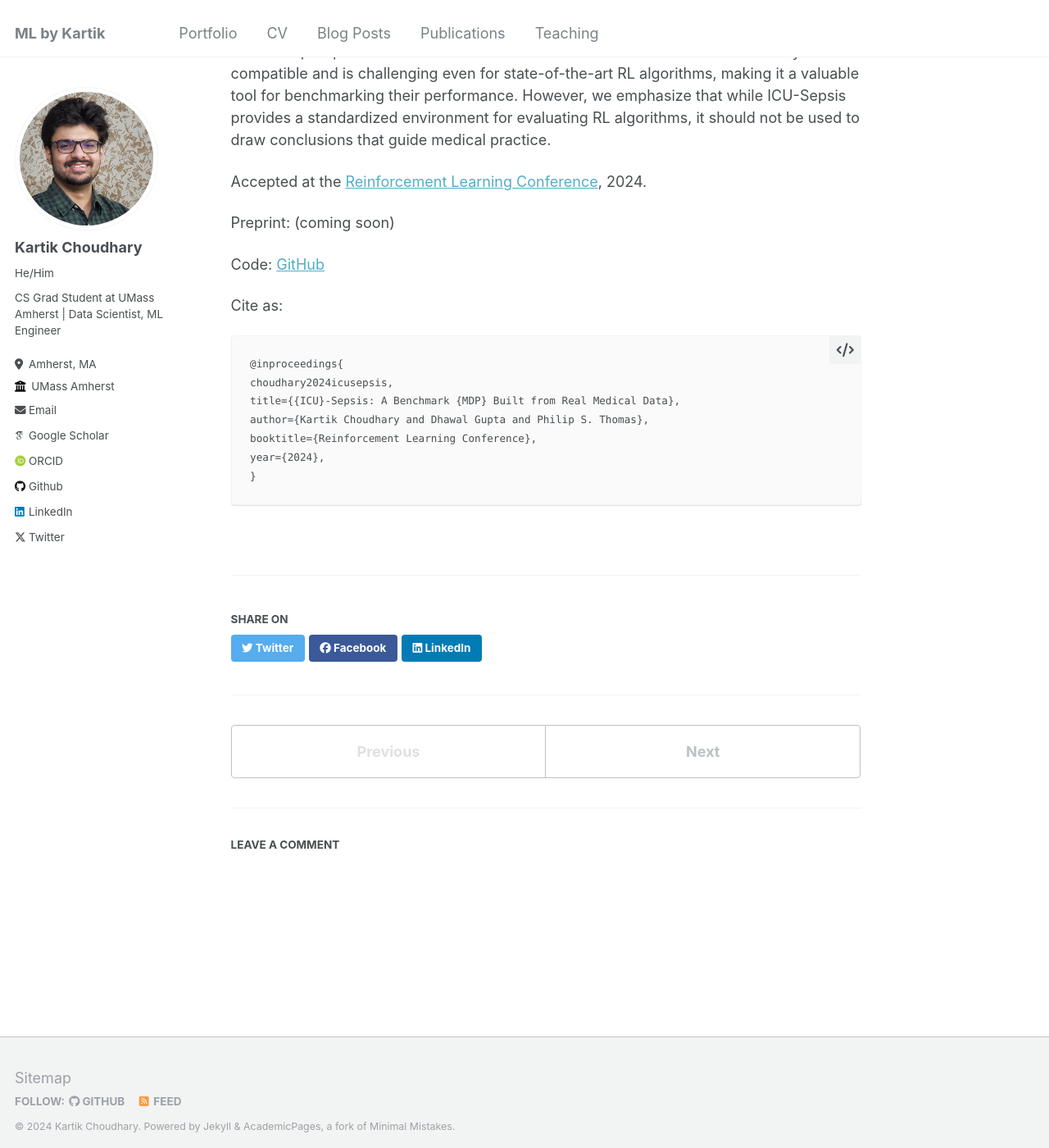
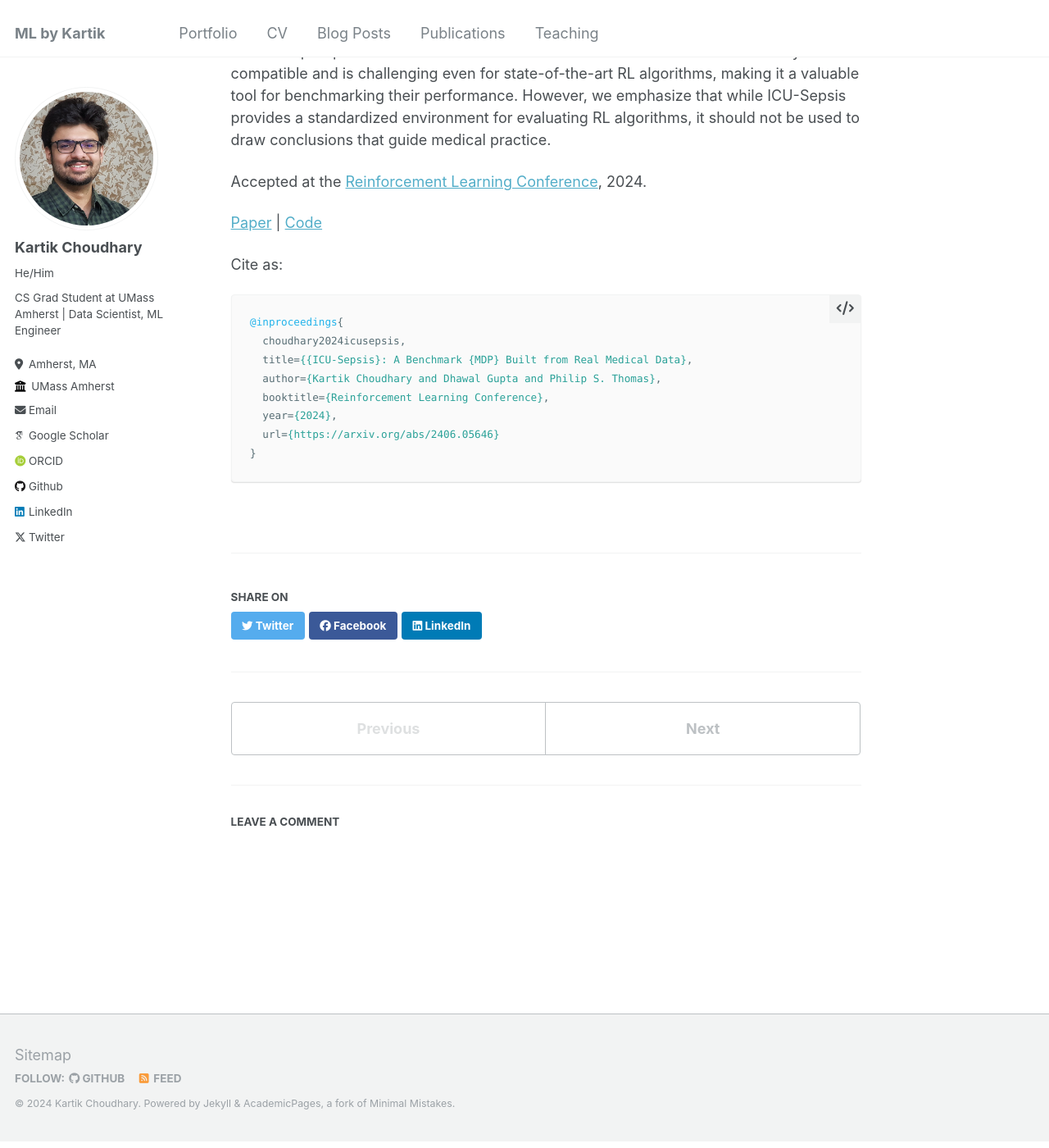
Before and after one commit to kartikc727/kartikc727.github.io, a Jekyll site: the page built from _publications/2024-02-01-icu-sepsis.md, in a window 1280 px wide and 1400 px high, scrolled down 688 px. Shown: the whole window at 82% size. Built offline with Jekyll 4.4.1, drawn with Linux system fonts in a browser that asks for light colours; some web fonts are replaced; comment, search, counter and statistics services are not loaded.

Commit message:
Add publication url
Signed-off-by: Kartik Choudhary <kartikchoudh@umass.edu>

````diff
--- a/_config.yml
+++ b/_config.yml
@@ -16,7 +16,7 @@ teaser                   :                                              # filena
 breadcrumbs              : false                                        # true, false (default)
 words_per_minute         : 160
 future                   : false
-read_more                : "enabled"                                   # if enabled, adds "Read more" links to excerpts
+read_more                : "disabled"                                   # if enabled, adds "Read more" links to excerpts
 talkmap_link             : false                                        #change to true to add link to talkmap on talks page
 comments:
   provider: "disqus"
--- a/_publications/2024-02-01-icu-sepsis.md
+++ b/_publications/2024-02-01-icu-sepsis.md
@@ -24,20 +22,21 @@ not be used to draw conclusions that guide medical practice.
 
 Accepted at the [Reinforcement Learning Conference](https://rl-conference.cc/), 2024.
 
-Preprint: (coming soon)
+[Paper](https://arxiv.org/abs/2406.05646){:target="_blank" rel="noopener noreferrer"} \|
+[Code](https://github.com/icu-sepsis/icu-sepsis){:target="_blank" rel="noopener noreferrer"}
 
-Code: [GitHub](https://github.com/icu-sepsis/icu-sepsis)
 
 Cite as:
 
 {% raw %}
-```
+```bibtex
 @inproceedings{
-choudhary2024icusepsis,
-title={{ICU}-Sepsis: A Benchmark {MDP} Built from Real Medical Data},
-author={Kartik Choudhary and Dhawal Gupta and Philip S. Thomas},
-booktitle={Reinforcement Learning Conference},
-year={2024},
+  choudhary2024icusepsis,
+  title={{ICU-Sepsis}: A Benchmark {MDP} Built from Real Medical Data},
+  author={Kartik Choudhary and Dhawal Gupta and Philip S. Thomas},
+  booktitle={Reinforcement Learning Conference},
+  year={2024},
+  url={https://arxiv.org/abs/2406.05646}
 }
 ```
 {% endraw %}
--- a/_sass/_sidebar.scss
+++ b/_sass/_sidebar.scss
@@ -18,7 +18,7 @@
     overflow-y: auto;               // Add scrollbar if the sidebar is too long
     position: fixed;
     padding-top: $masthead-height;
-    padding-right: 1em;
+    padding-right: 2em;
   }
 
   @include breakpoint($large) {
````
Also changed, not shown: other parts of _publications/2024-02-01-icu-sepsis.md (+0 -2 lines).
